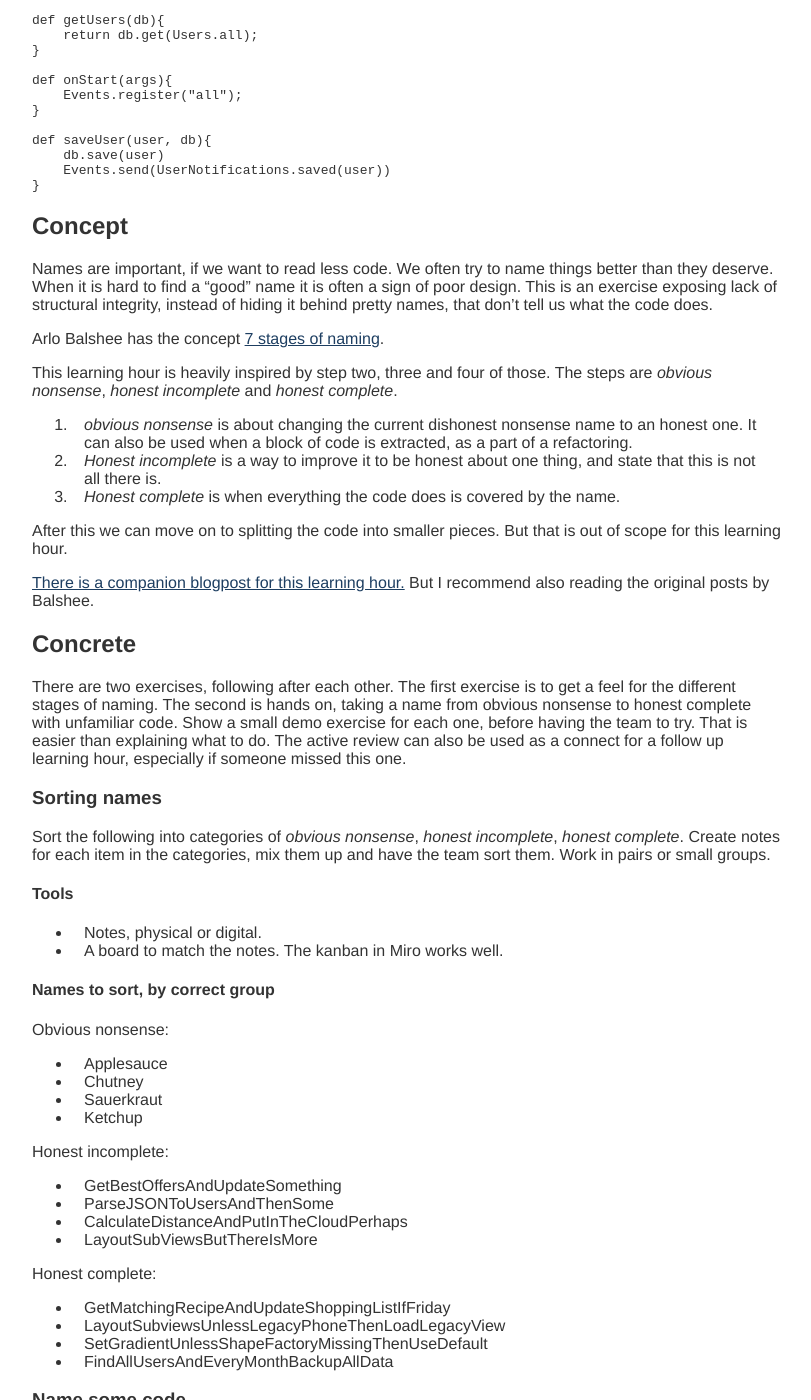
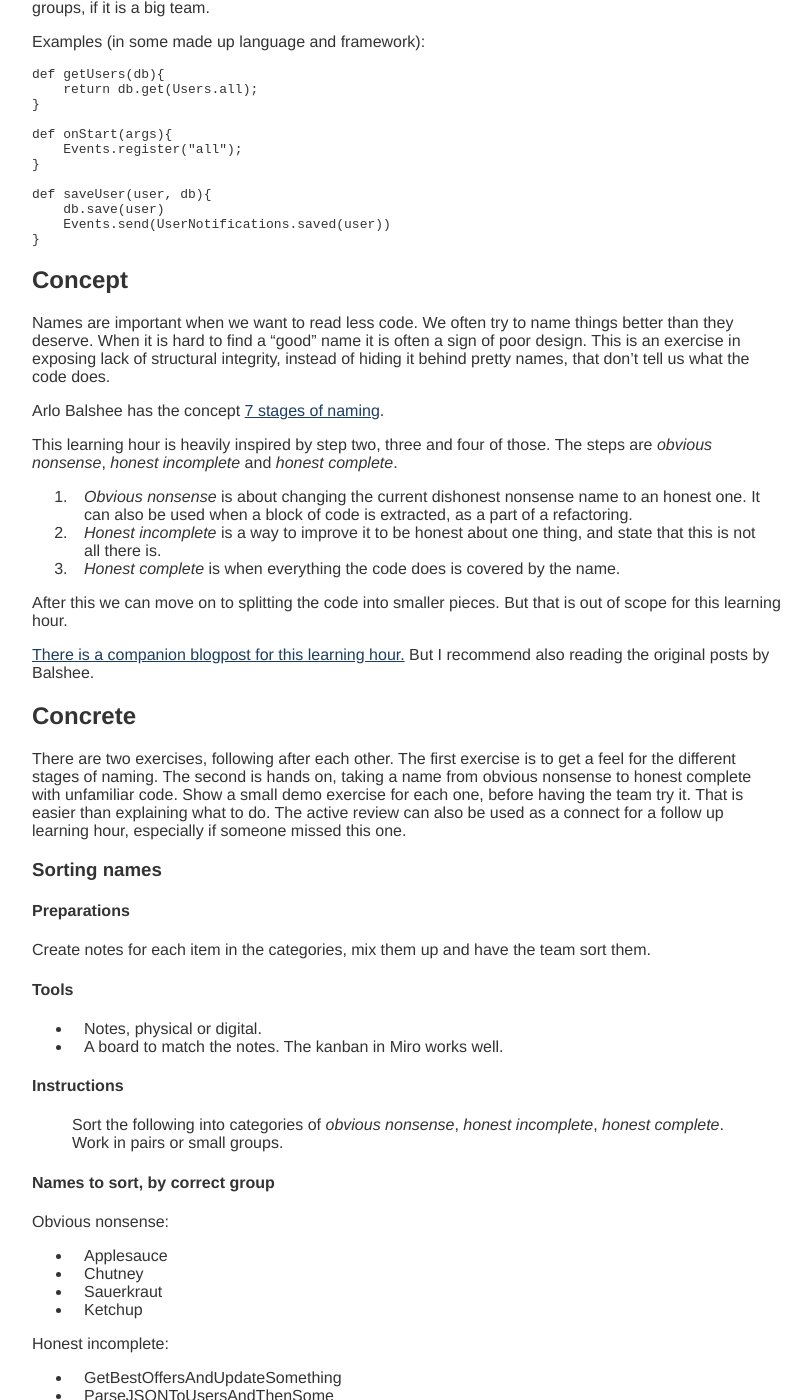
Before and after one commit to sammancoaching/website, a Jekyll site: the page built from _learning_hours/testable_design/naming.md, in a window 1280 px wide and 1400 px high, scrolled down 585 px. Shown: the whole window, without its empty margins (233-1044 px from the left). Built offline with Jekyll 4.4.1, drawn with Linux system fonts in a browser that asks for light colours; some of the changed text lies outside the part shown.

Commit message:
Editing after review.

```diff
--- a/_learning_hours/testable_design/naming.md
+++ b/_learning_hours/testable_design/naming.md
@@ -20,10 +20,14 @@ In well designed code the context and the domain will help us trust the names of
 But often it is ill advised to trust the names used in software.
 That is when this learning hour comes in handy.
 
-It is heavily inspired by Arlo Balshee and his [7 stages of naming]( https://www.digdeeproots.com/articles/c/series/).
-I call the *honest* step for * honest incomplete* and the *completely honest* for *honest complete*,
+This is heavily inspired by Arlo Balshee and his [7 stages of naming]( https://www.digdeeproots.com/articles/c/series/).
+One change is that I call the *honest* step for *honest incomplete* and the *completely honest* for *honest complete*,
 to stress to difference between them.
+I also think that the *obvious nonsense* could be called *honest nonsense*,
+to contrast it with the deceptive nonsense we see in a lot of code,
+but try to stick to *obvious nonsense* here.
 
+We want to store knowledge in the code.
 Naming the code for what it actually does,
 the first time you read it,
 saves the time of re-reading the code.
@@ -60,10 +64,10 @@ Examples (in some made up language and framework):
 
 
 ## Concept
-Names are important, if we want to read less code.
+Names are important when we want to read less code.
 We often try to name things better than they deserve.
 When it is hard to find a "good" name it is often a sign of poor design.
-This is an exercise exposing lack of structural integrity,
+This is an exercise in exposing lack of structural integrity,
 instead of hiding it behind pretty names, that don't tell us what the code does.
 
 Arlo Balshee has the concept
@@ -73,7 +77,7 @@ This learning hour is heavily inspired by step two, three and four of those.
 The steps are *obvious nonsense*, *honest incomplete* and *honest complete*.
 
 
-1. *obvious nonsense* is about changing the current dishonest nonsense name to an honest one.
+1. *Obvious nonsense* is about changing the current dishonest nonsense name to an honest one.
 It can also be used when a block of code is extracted, as a part of a refactoring.
 2. *Honest incomplete* is a way to improve it to be honest about one thing,
 and state that this is not all there is.
@@ -89,19 +93,23 @@ But I recommend also reading the original posts by Balshee.
 There are two exercises, following after each other.
 The first exercise is to get a feel for the different stages of naming.
 The second is hands on, taking a name from obvious nonsense to honest complete with unfamiliar code.
-Show a small demo exercise for each one, before having the team to try.
+Show a small demo exercise for each one, before having the team try it.
 That is easier than explaining what to do.
 The active review can also be used as a connect for a follow up learning hour,
 especially if someone missed this one.
 
 ### Sorting names
-Sort the following into categories of *obvious nonsense*, *honest incomplete*, *honest complete*.
+
+#### Preparations
 Create notes for each item in the categories, mix them up and have the team sort them.
-Work in pairs or small groups.
 
 #### Tools
 - Notes, physical or digital.
 - A board to match the notes. The kanban in Miro works well.
+
+#### Instructions
+> Sort the following into categories of *obvious nonsense*, *honest incomplete*, *honest complete*.
+> Work in pairs or small groups.
 
 #### Names to sort, by correct group
 Obvious nonsense:
@@ -136,12 +144,18 @@ or the option to start refactoring.
 It also makes this learning hour possible to do without computers,
 or if remote, without an editor.
 
-
 #### Tools
 - Screenshot of code, printed on a large paper or on a digital board.
 - Text area/paper for editing name.
 - Ways to hide or mark the code that is represented in the name.
 
+#### Instructions
+> Give the code an honest incomplete name.
+> Read the code.
+> Find parts that belong together and add something to the name that represents that part of the code.
+> Mark the code represented in the name to remember you processed it.
+> Continue until all the code can be roughly reconstructed by reading the name.
+> Change the name to signal that it is complete.
 
 ## Conclude
 Pair up and explain how to get to an *honest complete* name and why we want that.
```
